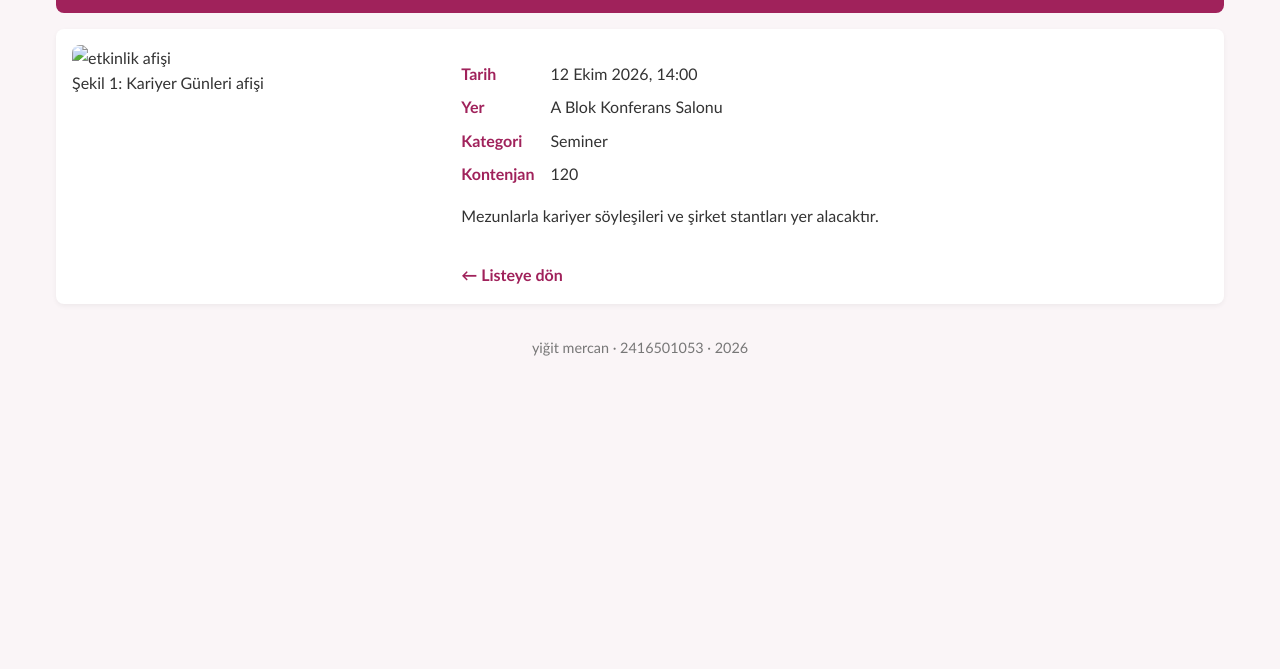
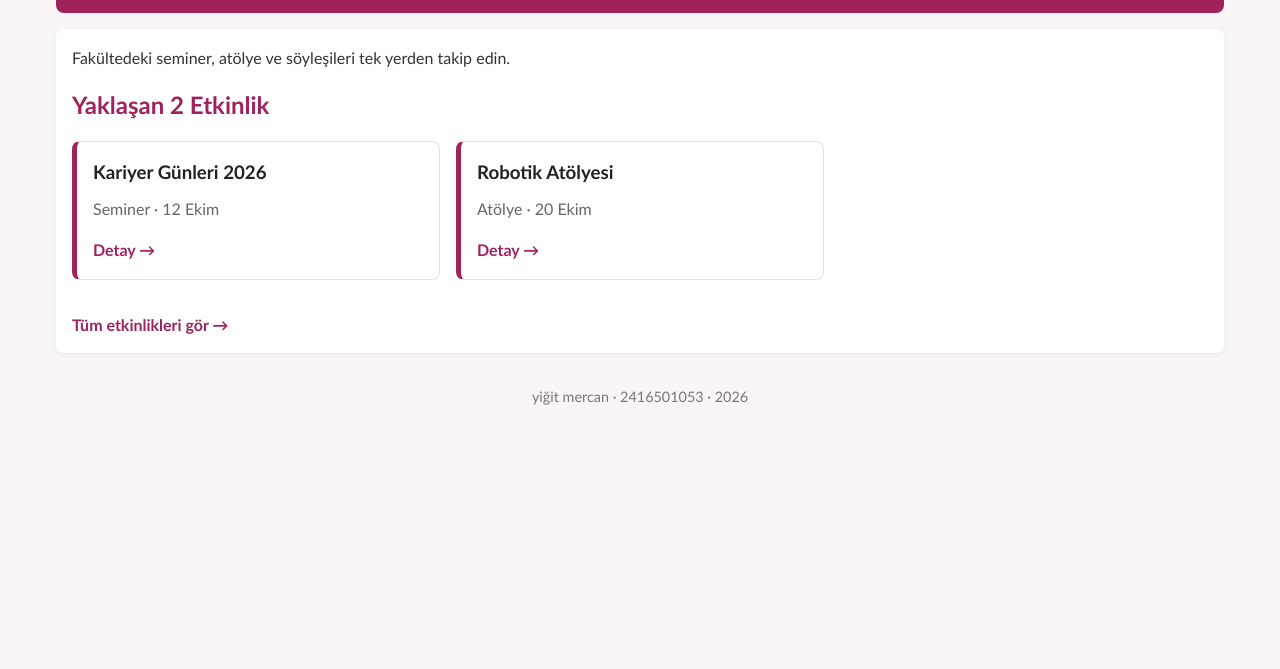
Before and after one commit to Yigit-Mercan/hafta2, a plain HTML site: page index.html in a window 1280 px wide. Shown: the part 131-800 px from the top of the page. Drawn offline with Linux system fonts and the light colour scheme.

Commit message:
Revise index.html for main page and events
Updated the HTML structure and content for the main page, changing the title and adding event details.

```diff
--- a/index.html
+++ b/index.html
@@ -1,18 +1,15 @@
-
-
-  <!DOCTYPE html>
+<!DOCTYPE html>
 <html lang="tr">
 <head>
     <meta charset="UTF-8">
     <meta name="viewport" content="width=device-width, initial-scale=1.0">
-    <title>Kariyer Günleri 2026 - Etkinlik Detayı</title>
+    <title>Kampüs Etkinlikleri - Ana Sayfa</title>
     <link rel="stylesheet" href="css/2416501053.css">
-
 </head>
 <body>
 
     <header>
-        <h1>Kariyer Günleri 2026</h1>
+        <h1>Kampüs Etkinlikleri</h1>
         <nav>
             <a href="index.html">Ana Sayfa</a>
             <a href="etkinlikler.html">Etkinlikler</a>
@@ -22,32 +19,24 @@
     </header>
 
     <main>
-        <article class="detay-container">
-            <figure>
-                <img src="afis.jpg" alt="etkinlik afişi">
-                <figcaption>Şekil 1: Kariyer Günleri afişi</figcaption>
-            </figure>
+        <p>Fakültedeki seminer, atölye ve söyleşileri tek yerden takip edin.</p>
 
-            <div class="detay-bilgi">
-                <dl>
-                    <dt>Tarih</dt>
-                    <dd><time datetime="2026-10-12T14:00">12 Ekim 2026, 14:00</time></dd>
+        <h2 style="margin-top: 1rem;">Yaklaşan 2 Etkinlik</h2>
+        <section class="etkinlik-grid">
+            <article class="card">
+                <h3>Kariyer Günleri 2026</h3>
+                <p>Seminer · <time datetime="2026-10-12">12 Ekim</time></p>
+                <a href="etkinlik-detay.html" class="btn">Detay →</a>
+            </article>
 
-                    <dt>Yer</dt>
-                    <dd>A Blok Konferans Salonu</dd>
+            <article class="card">
+                <h3>Robotik Atölyesi</h3>
+                <p>Atölye · <time datetime="2026-10-20">20 Ekim</time></p>
+                <a href="etkinlik-detay.html" class="btn">Detay →</a>
+            </article>
+        </section>
 
-                    <dt>Kategori</dt>
-                    <dd>Seminer</dd>
-
-                    <dt>Kontenjan</dt>
-                    <dd>120</dd>
-                </dl>
-
-                <p>Mezunlarla kariyer söyleşileri ve şirket stantları yer alacaktır.</p>
-                <br>
-                <p><a href="etkinlikler.html" class="btn">← Listeye dön</a></p>
-            </div>
-        </article>
+        <p><a href="etkinlikler.html" class="btn">Tüm etkinlikleri gör →</a></p>
     </main>
 
     <footer>
```
